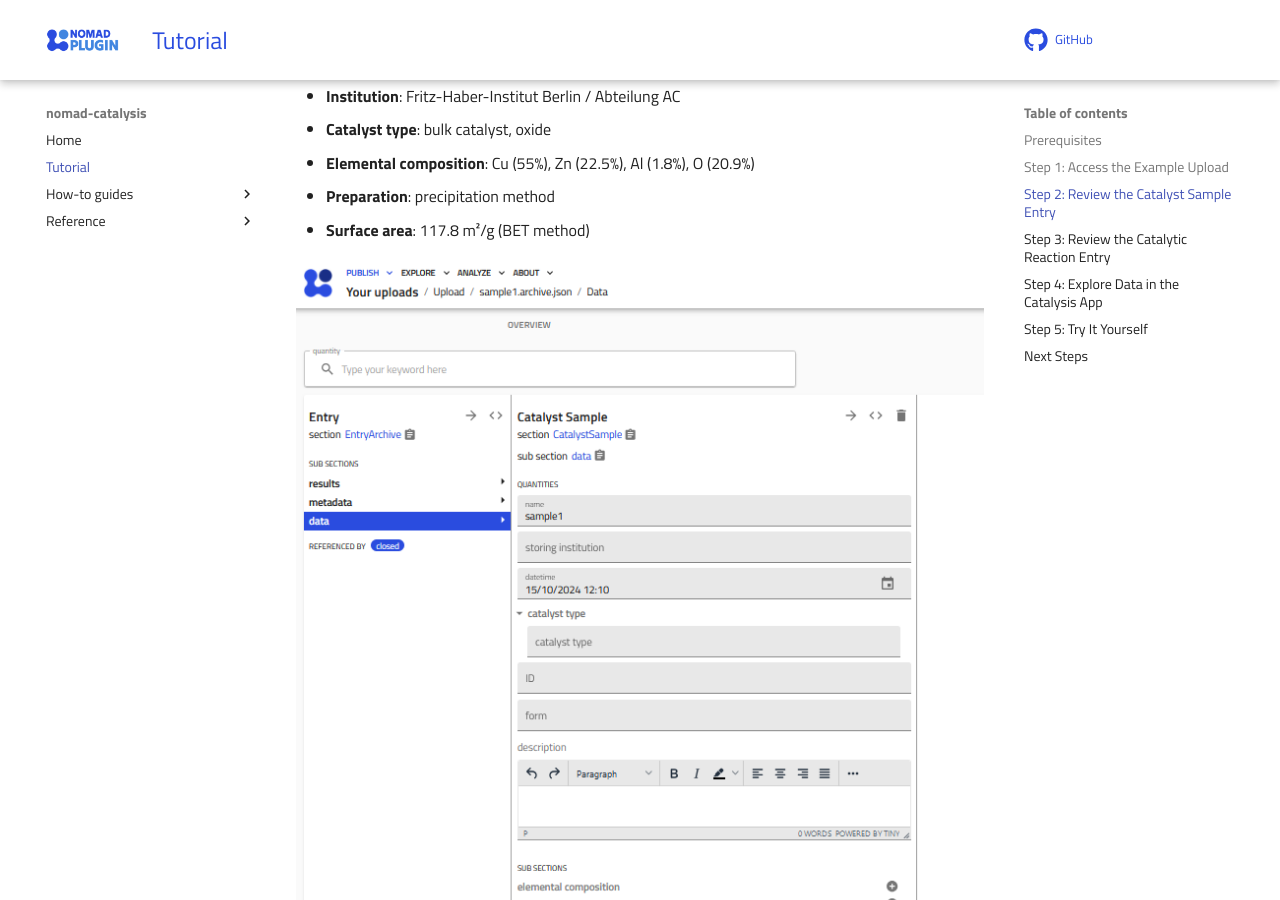
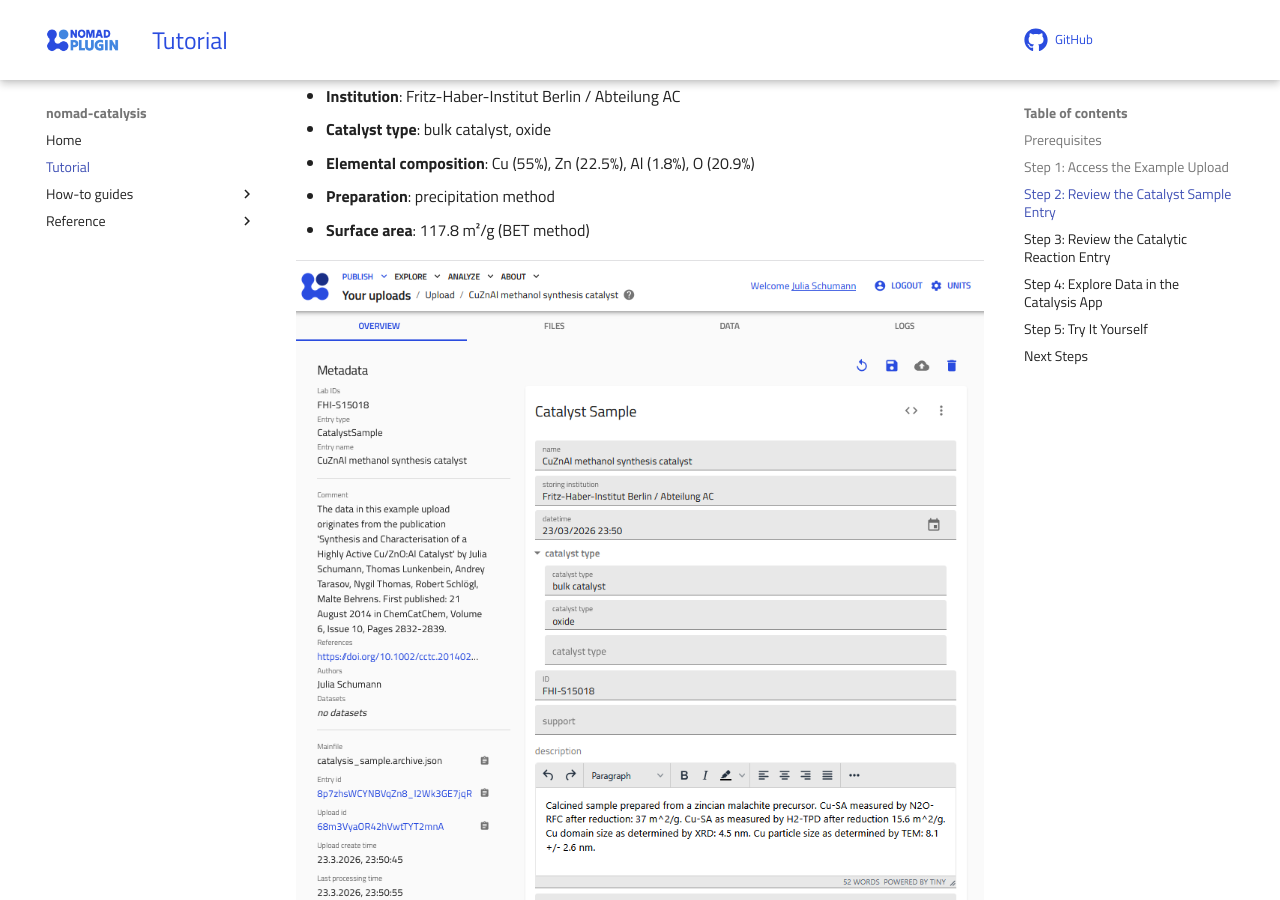
Before and after one commit to FAIRmat-NFDI/nomad-catalysis-plugin, an MkDocs documentation site: the page built from docs/tutorial/tutorial.md, in a window 1280 px wide and 900 px high, scrolled down 1121 px. Built offline with MkDocs 1.6.1 and Material for MkDocs 9.7.7, drawn with Linux system fonts in a browser that asks for light colours; comment, search, counter and statistics services are not loaded.

Commit message:
Update tutorial images for NOMAD GUI entries

```diff
--- a/docs/tutorial/tutorial.md
+++ b/docs/tutorial/tutorial.md
@@ -36,7 +36,7 @@
 - **Preparation**: precipitation method
 - **Surface area**: 117.8 m²/g (BET method)
 
-![Screenshot of a sample entry in the NOMAD GUI](../how_to/ScreenshotSampleEntry.png)
+![Screenshot of a sample entry in the NOMAD GUI](Screenshot_example1_sample.png)
 
 This demonstrates how the `CatalystSample` schema captures the key properties of a catalyst material in a structured, machine-readable format.
 
@@ -51,7 +51,7 @@
 - **Pretreatment**: H₂/Ar reduction ramp to 523 K
 - **Reaction conditions and results**: extracted from `methanol_synthesis_CuZnAl.xlsx`
 
-![Screenshot of a reaction measurement entry in the NOMAD GUI](../how_to/ScreenshotReactionMeasurementEntry.png)
+![Screenshot of a reaction measurement entry in the NOMAD GUI](Screenshot_example1_measurement.png)
 
 The Excel file follows the template format described in the [How-to guide](../how_to/use_this_plugin.md#format-of-the-csv-or-xlsx-data-file). Column headers like `set_temperature`, `x CO2 (%)`, `S_p methanol (%)` are automatically mapped to the schema quantities.
 
```
